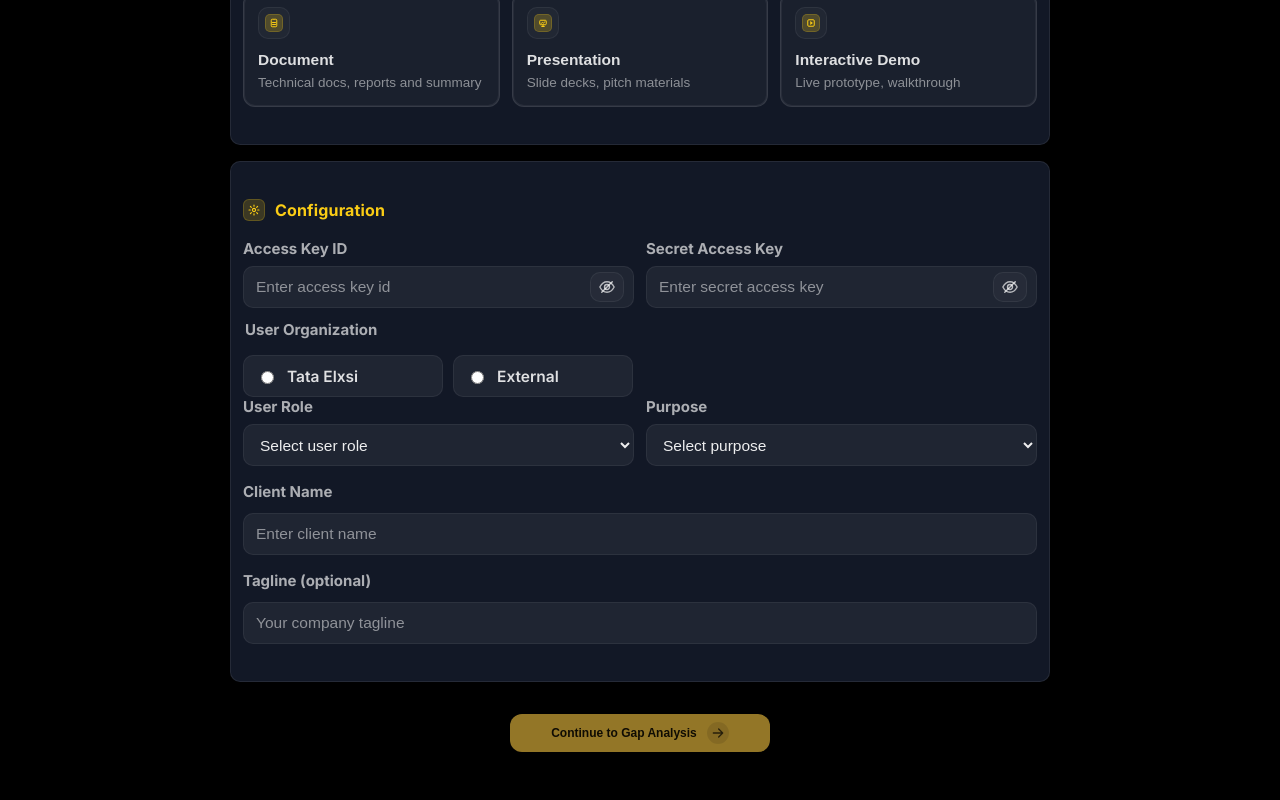
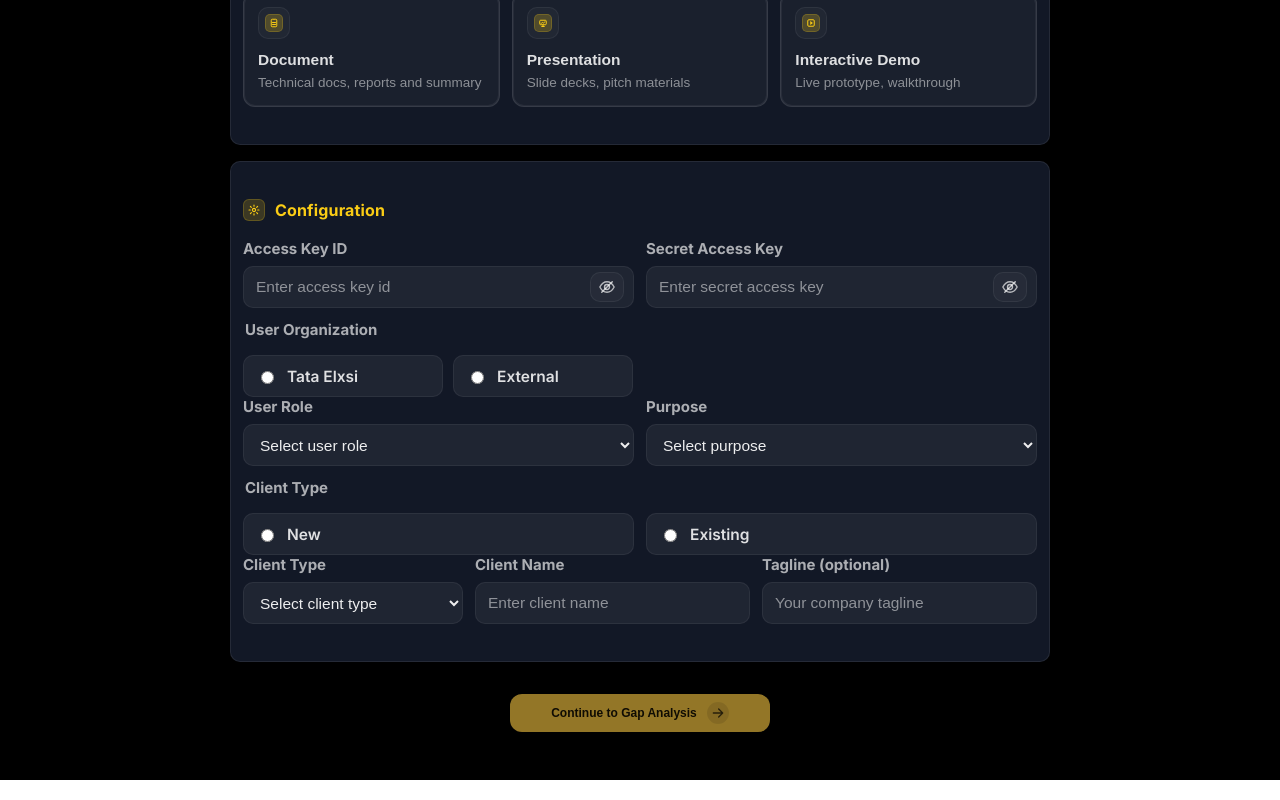
Before and after one commit to kavia-common/solutiongen-platform-10016-10025, a React (Create React App) app in the folder frontend_app/: page / in a window 1280 px wide. Shown: the part 576-1376 px from the top of the page. Built offline with nearby package versions, Linux system fonts and the light colour scheme; the HTML template or start-up script is replaced by a standard one.

Commit message:
Checkpoint 105 - cg3f38ca0e

```diff
--- a/frontend_app/src/App.css
+++ b/frontend_app/src/App.css
@@ -560,6 +560,14 @@
   gap: 12px;
 }
 
+/* Configuration: Client Type + Client Name + Tagline in one responsive row */
+.udcConfigClientRow{
+  display: grid;
+  grid-template-columns: minmax(180px, 220px) minmax(240px, 1fr) minmax(240px, 1fr);
+  gap: 12px;
+  align-items: start;
+}
+
 .udcField{
   display: flex;
   flex-direction: column;
@@ -870,6 +878,7 @@
   .udcOutputGrid{ grid-template-columns: 1fr; }
   .udcCtaButton{ width: 100%; min-width: 0; }
   .udcFieldRow2Col{ grid-template-columns: 1fr; }
+  .udcConfigClientRow{ grid-template-columns: 1fr; }
 
   .udcOrgRow{
     grid-template-columns: 1fr;
--- a/frontend_app/src/App.js
+++ b/frontend_app/src/App.js
@@ -29,6 +29,8 @@ function App() {
   /** Purpose selection (dropdown). */
   const [purpose, setPurpose] = useState("");
 
+  /** Client type selection (radio): new vs existing. */
+  const [clientType, setClientType] = useState("");
   /** Client name input. */
   const [companyName, setCompanyName] = useState("");
   /** Tagline input (optional). */
@@ -440,6 +442,56 @@ function App() {
                 </div>
               </div>
 
+              {/* Client Type should appear below the User Role/Purpose row */}
+              <fieldset className="udcField udcFieldset" aria-label="Client type">
+                <legend className="udcLabel">Client Type</legend>
+
+                <div className="udcRadioGroup" role="radiogroup" aria-label="Client Type">
+                  <label className="udcRadioOption">
+                    <input
+                      type="radio"
+                      name="clientType"
+                      value="new"
+                      checked={clientType === "new"}
+                      onChange={() => setClientType("new")}
+                    />
+                    <span className="udcRadioLabelText">New</span>
+                  </label>
+
+                  <label className="udcRadioOption">
+                    <input
+                      type="radio"
+                      name="clientType"
+                      value="existing"
+                      checked={clientType === "existing"}
+                      onChange={() => setClientType("existing")}
+                    />
+                    <span className="udcRadioLabelText">Existing</span>
+                  </label>
+                </div>
+              </fieldset>
+
+              {/* Client Type, Client Name, Tagline in the same responsive row */}
+              <div className="udcConfigClientRow">
+                <div className="udcField">
+                  <label className="udcLabel" htmlFor="clientTypeDisplay">
+                    Client Type
+                  </label>
+                  <select
+                    id="clientTypeDisplay"
+                    className="udcInput"
+                    value={clientType}
+                    onChange={(e) => setClientType(e.target.value)}
+                  >
+                    <option value="" disabled>
+                      Select client type
+                    </option>
+                    <option value="new">New</option>
+                    <option value="existing">Existing</option>
+                  </select>
+                </div>
+
+                <div className="udcField">
                   <label className="udcLabel" htmlFor="companyName">
                     Client Name
                   </label>
@@ -450,7 +502,9 @@ function App() {
                     value={companyName}
                     onChange={(e) => setCompanyName(e.target.value)}
                   />
+                </div>
 
+                <div className="udcField">
                   <label className="udcLabel" htmlFor="tagline">
                     Tagline (optional)
                   </label>
@@ -461,6 +515,8 @@ function App() {
                     value={tagline}
                     onChange={(e) => setTagline(e.target.value)}
                   />
+                </div>
+              </div>
             </div>
           </Card>
 
```
Also changed, not shown: 2 other files (tests, documents, lock files or other folders). Lines whose indentation alone changed are shown as unchanged.
